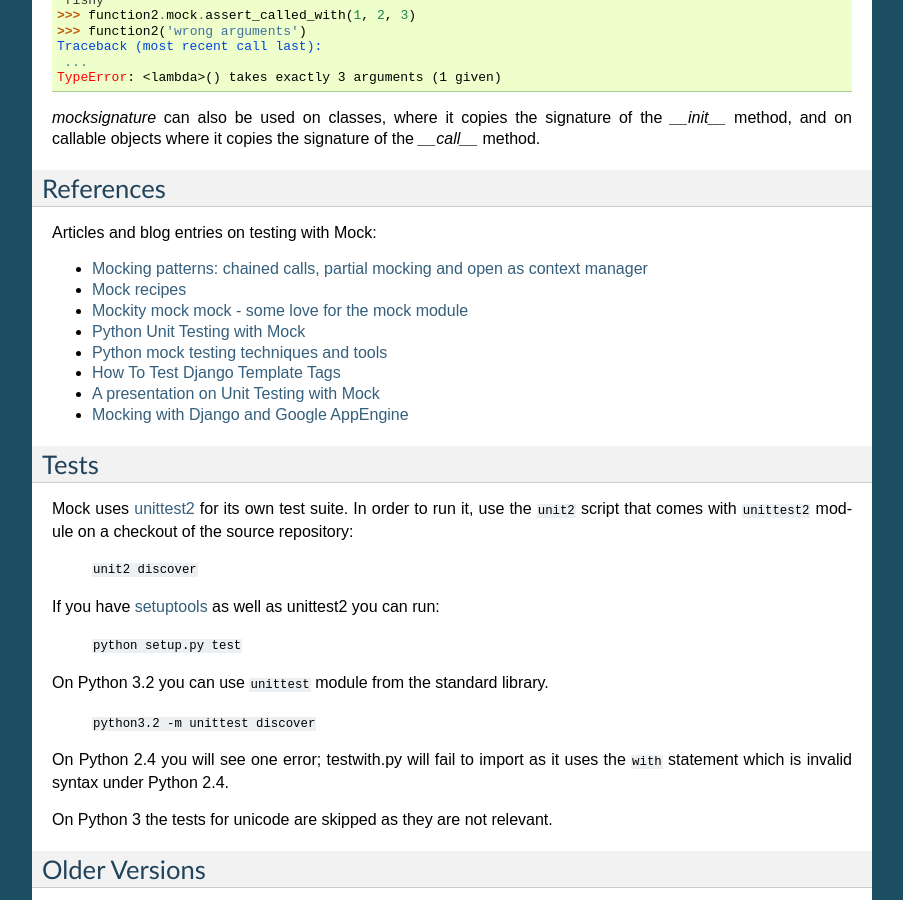
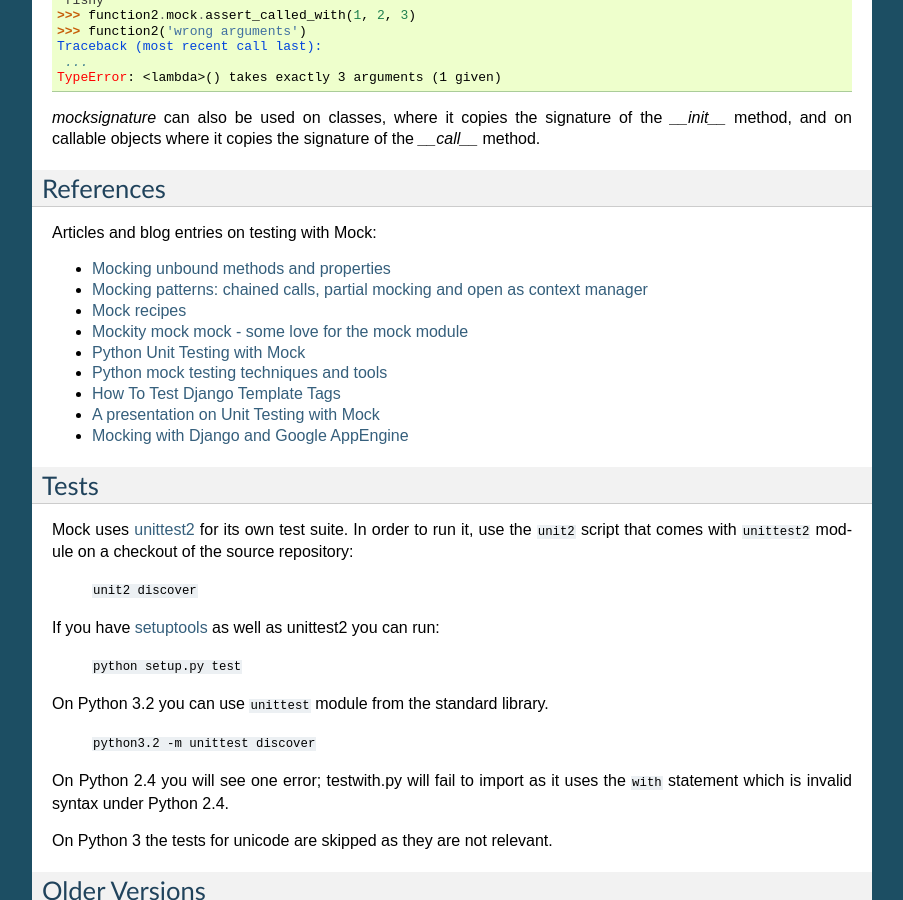
Before and after one commit to testing-cabal/mock, a Sphinx documentation site: the page built from docs/index.txt, in a window 1280 px wide and 900 px high, scrolled down 3866 px. Shown: the whole window, without its empty margins (198-1101 px from the left). Built offline with Sphinx 7.4.7, drawn with Linux system fonts in a browser that asks for light colours; pages that are not in the unit, such as notebooks, are missing from menus.

Commit message:
Adding link to documentation

```diff
--- a/docs/index.txt
+++ b/docs/index.txt
@@ -259,6 +259,7 @@ References
 
 Articles and blog entries on testing with Mock:
 
+* `Mocking unbound methods and properties <http://www.voidspace.org.uk/python/weblog/arch_d7_2010_11_20.shtml#e1196>`_
 * `Mocking patterns: chained calls, partial mocking and open as context manager <http://www.voidspace.org.uk/python/weblog/arch_d7_2010_10_02.shtml#e1188>`_
 * `Mock recipes <http://konryd.blogspot.com/2010/06/mock-recipies.html>`_
 * `Mockity mock mock - some love for the mock module <http://konryd.blogspot.com/2010/05/mockity-mock-mock-some-love-for-mock.html>`_
```
